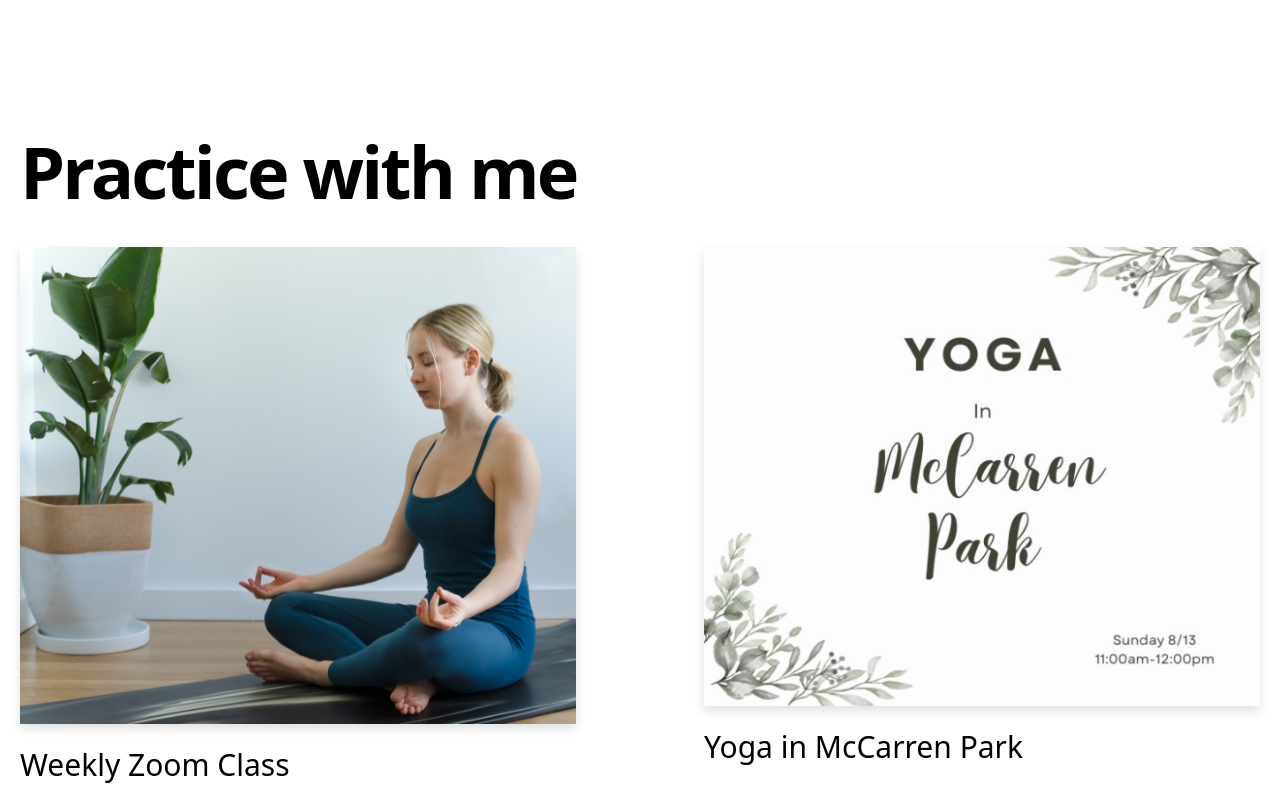
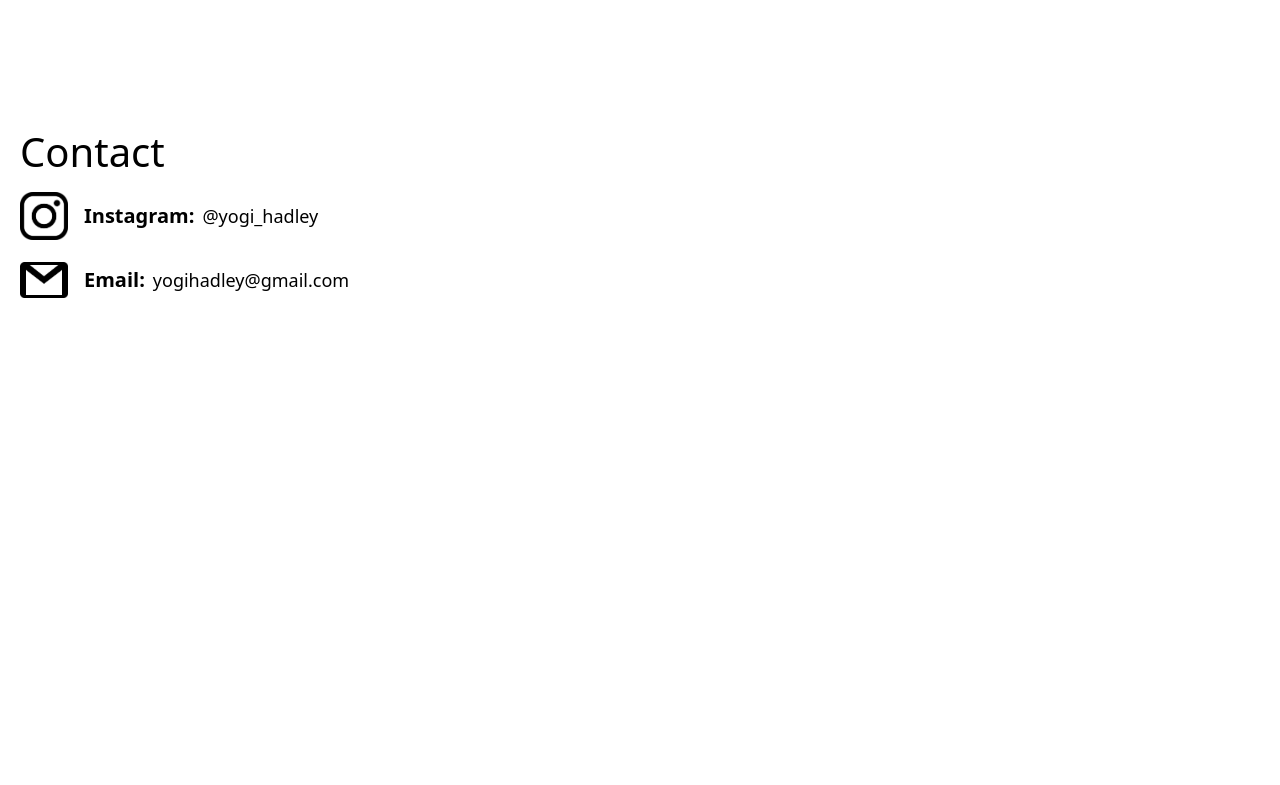
Before and after one commit to hadpeter/yoga-website, a Next.js app: page / in a window 1280 px wide. Shown: the part 1440-2225 px from the top of the page. After the commit the page ends 1872 px from the top, so only its background shows below. Built offline with nearby package versions, Linux system fonts and the light colour scheme.

Commit message:
removed events page for now

```diff
--- a/pages/index.tsx
+++ b/pages/index.tsx
@@ -29,7 +29,7 @@ export default function Index({ allPosts }: Props) {
           <Intro />
           <HomePage/>
           <AboutPage/>
-          <EventsPage posts={morePosts}/>
+          {/* <EventsPage posts={morePosts}/> */}
           <ContactPage/>
           {/* {heroPost && (
             <HeroPost
```
